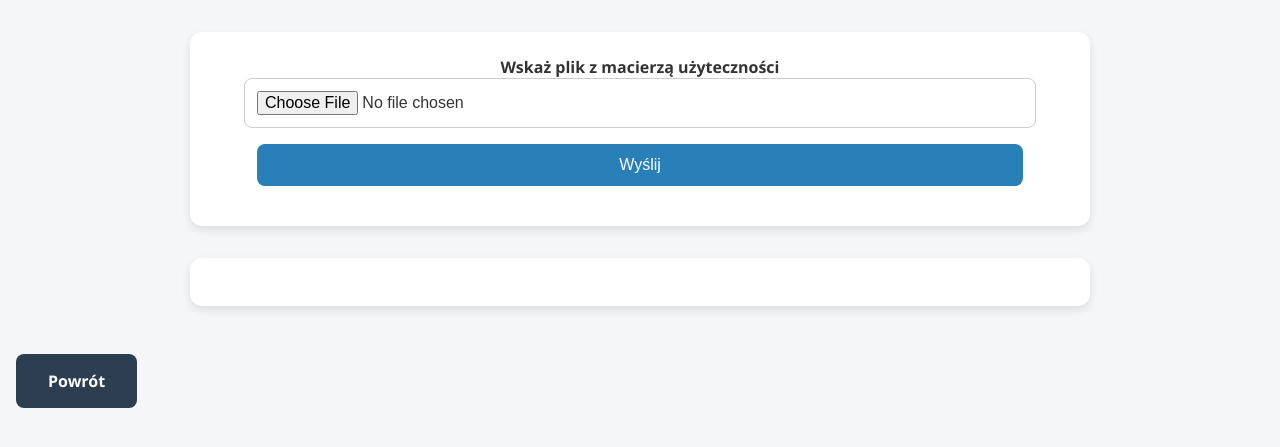
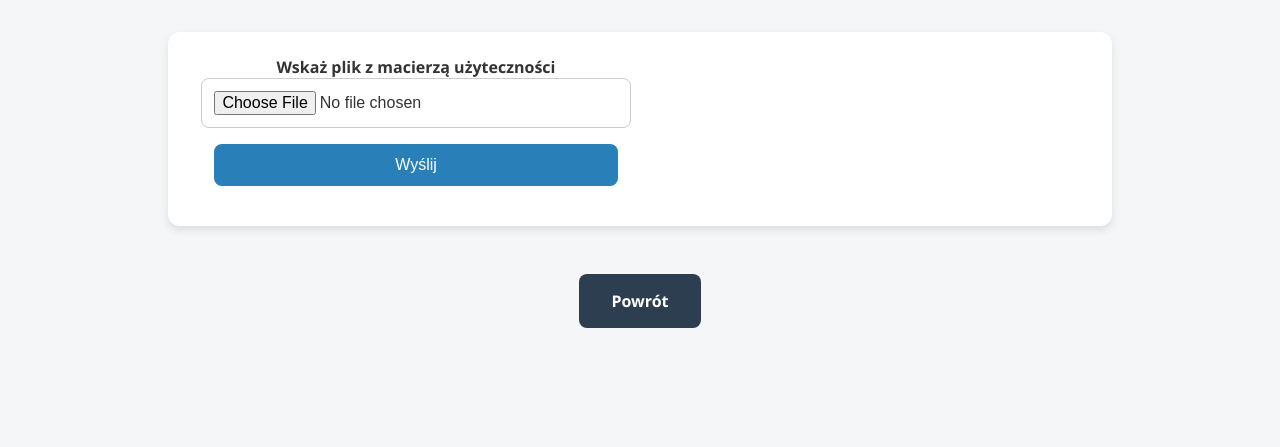
Before and after one commit to HubertKlosowski/AlgorytmyOptymalizacyjne, a Flask app: page /savage in a window 1280 px wide. Shown: the top 447 px of the page. Run offline with Flask 3, Linux system fonts and the light colour scheme.

Commit message:
troche zmian

```diff
--- a/Zadanie1/app.py
+++ b/Zadanie1/app.py
@@ -1,5 +1,6 @@
 import pandas as pd
-from flask import Flask, render_template, request, abort
+from flask import Flask, render_template, request
+
 from criterions import *
 
 app = Flask(__name__)
--- a/Zadanie1/static/style.css
+++ b/Zadanie1/static/style.css
@@ -1,11 +1,17 @@
 body {
-    margin: 0;
+    margin: 0 auto;
     font-family: 'Segoe UI', Tahoma, Geneva, Verdana, sans-serif;
     background-color: #f4f6f8;
     color: #333;
+    display: flex;
+    flex-direction: column;
+    justify-content: left;
+    align-items: center;
+    overflow-x: hidden;
 }
 
 .go_back {
+    height: 20%;
     padding: 1rem 2rem;
     background-color: #2c3e50;
     color: white;
@@ -22,6 +28,8 @@ body {
 }
 
 .main_fun {
+    width: 100%;
+    height: 80%;
     display: flex;
     flex-direction: column;
     justify-content: space-evenly;
@@ -30,11 +38,18 @@ body {
     padding: 2rem;
 }
 
+.form {
+    flex-direction: row;
+}
+
+.final {
+    flex-direction: column;
+}
+
 .form, .final {
     width: 70%;
-    height: 50%;
+    height: 30%;
     display: flex;
-    flex-direction: column;
     background-color: white;
     padding: 1.5rem;
     border-radius: 12px;
@@ -42,6 +57,7 @@ body {
 }
 
 form {
+    width: 50%;
     justify-items: center;
     align-items: center;
 }
--- a/Zadanie1/templates/base_criterion.html
+++ b/Zadanie1/templates/base_criterion.html
@@ -10,10 +10,12 @@
         <div class="form">
             {% block form %}{% endblock %}
         </div>
-        <div class="final">
-            {% block data %}{% endblock %}
-            {% block result %}{% endblock %}
-        </div>
+        {% if decision %}
+            <div class="final">
+                {% block data %}{% endblock %}
+                {% block result %}{% endblock %}
+            </div>
+        {% endif %}
     </div>
     <div class="go_back">
         <a href="{{ url_for('base') }}">Powrót</a>
```
